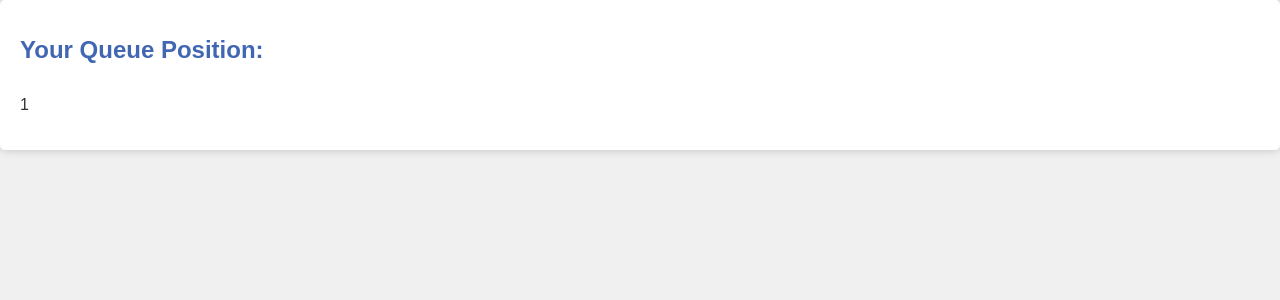
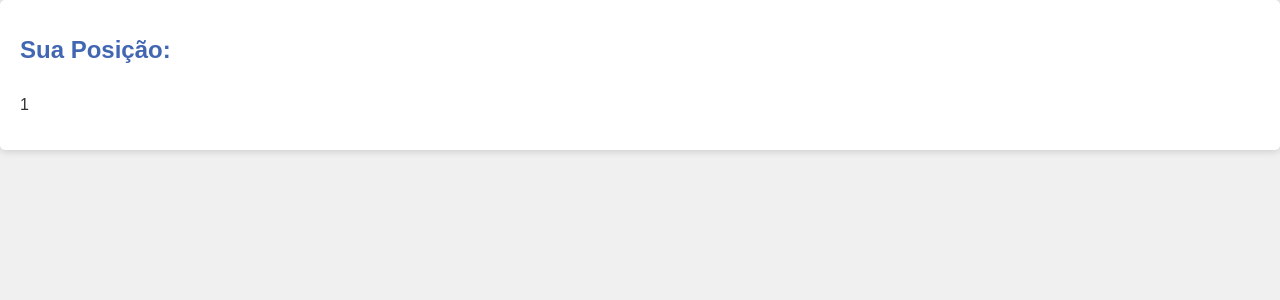
Before and after one commit to rodrigozaroni/queueMVP, a Flask app: page /customerqueue/1 in a window 1280 px wide. Shown: the top 300 px of the page. Run offline with Flask 3, Linux system fonts and the light colour scheme; tables that the repository leaves empty hold one stand-in row (values such as "Sample post").

Commit message:
Update customer_queue.html

```diff
--- a/templates/customer_queue.html
+++ b/templates/customer_queue.html
@@ -3,12 +3,12 @@
 <head>
     <meta charset="UTF-8">
     <meta name="viewport" content="width=device-width, initial-scale=1.0">
-    <title>Customer Queue</title>
+    <title>Lugar na Fila</title>
 	<link rel="stylesheet" href="{{ url_for('static', filename='style.css') }}">
 </head>
 <body>
     <div class="container">
-        <h1>Your Queue Position:</h1>
+        <h1>Sua Posição:</h1>
         <p id="queue-position">{{ queue_position }}</p>
     </div>
 
```
